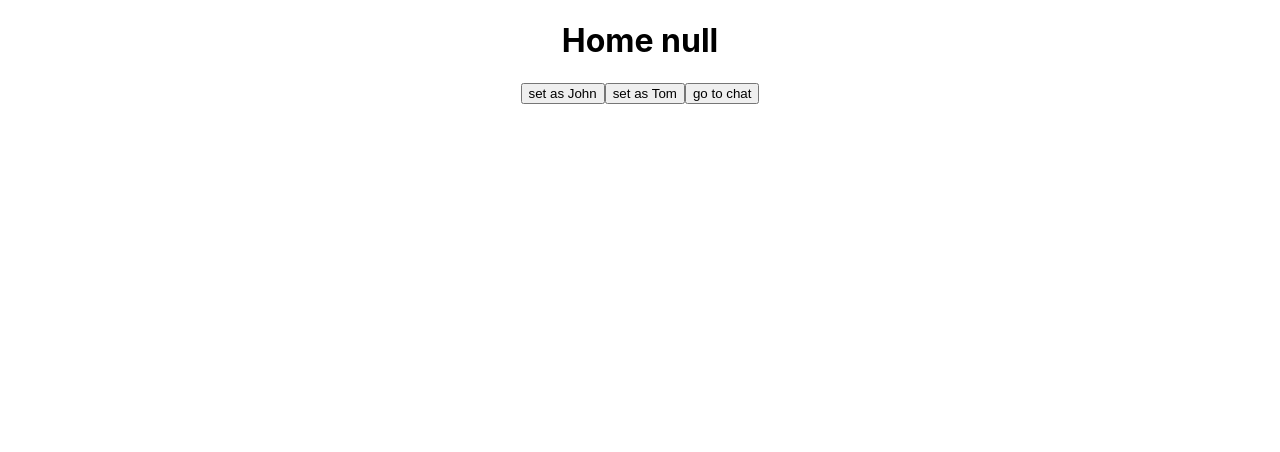
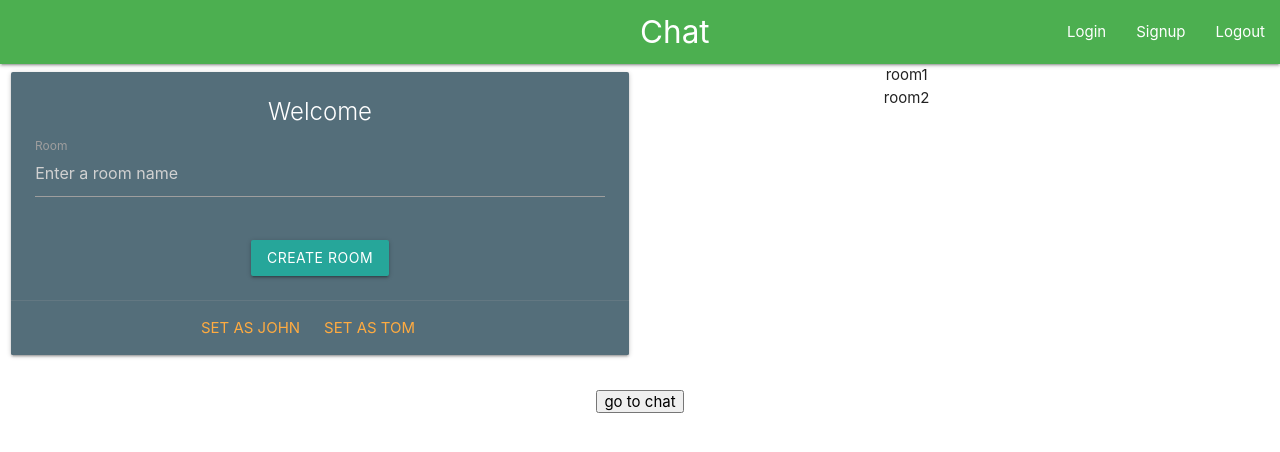
Before and after one commit to Baguswicaksono388/chat_apps, a React (Create React App) app in the folder client/: page / in a window 1280 px wide. Shown: the top 452 px of the page. Built offline with nearby package versions, Linux system fonts and the light colour scheme.

Commit message:
Dev [Bagus] Uploads view RoomList

```diff
--- a/client/public/index.html
+++ b/client/public/index.html
@@ -9,6 +9,11 @@
       name="description"
       content="Web site created using create-react-app"
     />
+    <!-- Compiled and minified CSS -->
+    <link rel="stylesheet" href="https://cdnjs.cloudflare.com/ajax/libs/materialize/1.0.0/css/materialize.min.css">
+
+    <link href="https://fonts.googleapis.com/icon?family=Material+Icons" rel="stylesheet">
+
     <link rel="apple-touch-icon" href="%PUBLIC_URL%/logo192.png" />
     <!--
       manifest.json provides metadata used when your web app is installed on a
@@ -39,5 +44,13 @@
       To begin the development, run `npm start` or `yarn start`.
       To create a production bundle, use `npm run build` or `yarn build`.
     -->
+    <!-- Compiled and minified JavaScript -->
+    <script src="https://cdnjs.cloudflare.com/ajax/libs/materialize/1.0.0/js/materialize.min.js"></script>
+    <script>
+      document.addEventListener('DOMContentLoaded', function() {
+        var elems = document.querySelectorAll('.sidenav');
+        var instances = M.Sidenav.init(elems);
+      });
+    </script>
   </body>
 </html>
--- a/client/src/App.js
+++ b/client/src/App.js
@@ -4,6 +4,7 @@ import React, {useState} from 'react';
 import {UserContext} from './UserContext';
 import Chat from './components/chat/Chat';
 import Home from './components/home/Home';
+import Navbar from './components/layout/Navbar';
 
 function App() {
   const [user, setUser] = useState(null);
@@ -11,6 +12,7 @@ function App() {
     <Router>
       <div className="App">
         <UserContext.Provider value={{user, setUser}}>
+          <Navbar/>
           <Switch>
             <Route exact path="/" component={Home}/>
             <Route path="/chat" component={Chat}/>
--- a/client/src/components/home/Home.js
+++ b/client/src/components/home/Home.js
@@ -1,8 +1,18 @@
 import React, {useContext} from 'react';
 import {UserContext} from '../../UserContext';
 import {Link} from 'react-router-dom';
+import RoomList from './RoomList';
 const Home = () => {
     const {user, setUser} = useContext(UserContext);
+    const rooms =[
+        {
+            name: 'room1',
+            _id: '123'},
+        {
+            name: 'room2',
+            _id: '456'
+        }
+    ]
     const setAsJohn = ()=> {
         const john = {
             name: 'John',
@@ -22,9 +32,31 @@ const Home = () => {
     }
     return (
         <div>
-            <h1>Home {JSON.stringify(user)}</h1>
-            <button onClick={setAsJohn}>set as John</button>
-            <button onClick={setAsTom}>set as Tom</button>
+            <div className="row">
+                <div className="col s12 m6">
+                    <div className="card blue-grey darken-1">
+                        <div className="card-content white-text">
+                            <span className="card-title">Welcome {user? user.name:''}</span>
+                            <form>
+                                <div className="row">
+                                    <div className="input-field col s12">
+                                        <input placeholder="Enter a room name" id="room" type="text" className="validate"/>
+                                        <label htmlFor="room">Room</label>
+                                    </div>
+                                </div>
+                                <button className="btn">Create Room</button>
+                            </form>
+                        </div>
+                        <div className="card-action">
+                            <a href="#" onClick={setAsJohn}>Set as John</a>
+                            <a href="#" onClick={setAsTom}>Set as Tom</a>
+                        </div>
+                    </div>
+                </div>
+                <div className="col s6 m5 offset-1">
+                    <RoomList rooms={rooms}/>
+                </div>
+            </div>
             <Link to={'/chat'}>
                 <button>go to chat</button>
             </Link>
--- /dev/null
+++ b/client/src/components/home/RoomList.js
@@ -0,0 +1,11 @@
+import React from 'react'
+
+const RoomList = ({rooms}) => {
+    return (
+        <div>
+            {rooms && rooms.map(room =>(<div key={room._id}>{room.name}</div>))}
+        </div>
+    )
+}
+
+export default RoomList
--- /dev/null
+++ b/client/src/components/layout/Navbar.js
@@ -0,0 +1,26 @@
+import React from 'react'
+
+const Navbar = () => {
+    return (
+        <>
+        <nav className="green">
+            <div className="nav-wrapper">
+            <a href="/" className="brand-logo">Chat</a>
+            <a href="#" data-target="mobile-demo" class="sidenav-trigger"><i class="material-icons">menu</i></a>
+            <ul id="nav-mobile" className="right hide-on-med-and-down">
+                <li><a href="/">Login</a></li>
+                <li><a href="#">Signup</a></li>
+                <li><a href="#">Logout</a></li>
+            </ul>
+            </div>
+        </nav>
+        <ul class="sidenav" id="mobile-demo">
+            <li><a href="sass.html">Login</a></li>
+            <li><a href="badges.html">Signup</a></li>
+            <li><a href="collapsible.html">Logout</a></li>
+        </ul>
+      </>
+    )
+}
+
+export default Navbar
```
